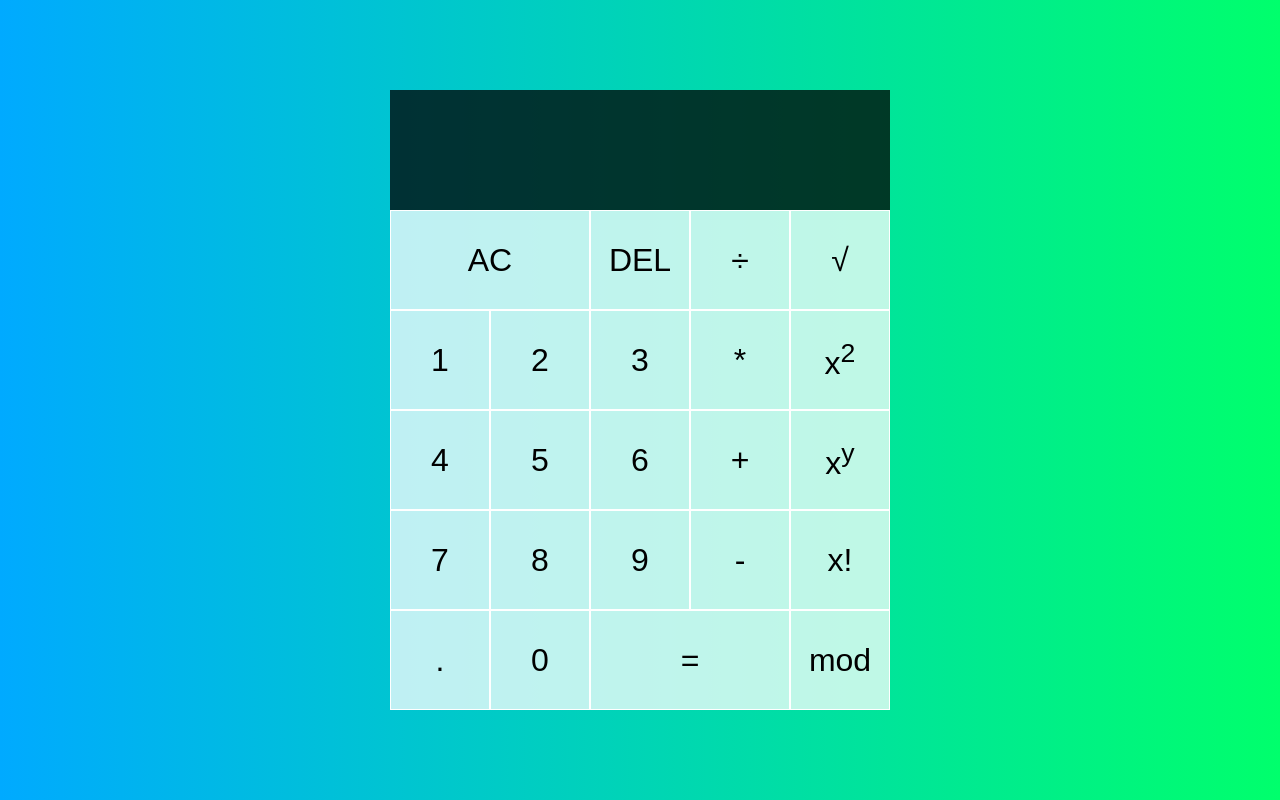
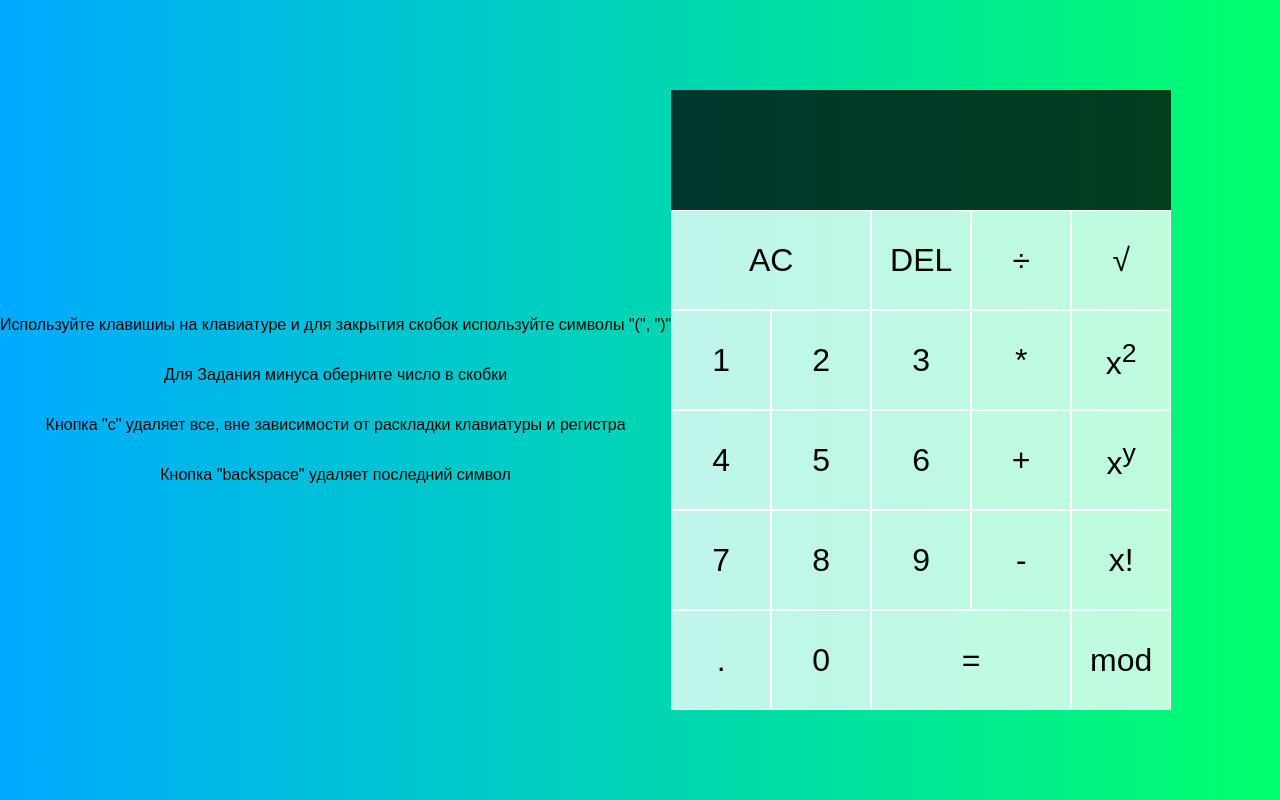
Before and after one commit to Savr123/calculatorJS, a plain HTML site: page index.html in a window 1280 px wide. Drawn offline with Linux system fonts and the light colour scheme.

Commit message:
fix: added User instruction

```diff
--- a/index.html
+++ b/index.html
@@ -11,6 +11,13 @@
   <script src="./lib/calculation.js" defer></script>
 </head>
 <body>
+  <div style="display: flex;">
+    <div style="display:flex; flex-direction:column ;align-items:center; justify-content:center">
+      <p>Используйте клавишиы на клавиатуре и для закрытия скобок используйте символы "(", ")"</p>
+      <p>Для Задания минуса оберните число в скобки</p>
+      <p>Кнопка "c" удаляет все, вне зависимости от раскладки клавиатуры и регистра</p>
+      <p>Кнопка "backspace" удаляет последний символ</p>
+    </div>
     <div class="calculator-grid">
       <div class="output">
         <div data-previous-expression class="previous-operand"></div>
@@ -40,5 +47,7 @@
       <button data-calcButton value="=" class="span-two">=</button>
       <button data-calcButton value="%">mod</button>
     </div>
+
+  </div>
 </body>
 </html>
```
Lines whose indentation alone changed are shown as unchanged.
